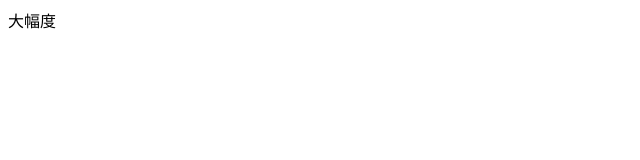
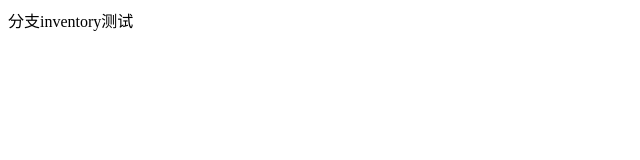
Before and after one commit to c5130u/supermall, a Vue app: page / in a window 1280 px wide. Shown: the top 160 px of the page, without its empty margins (0-640 px from the left). Built offline with nearby package versions, Linux system fonts and the light colour scheme.

Commit message:
测试分支

```diff
--- a/src/App.vue
+++ b/src/App.vue
@@ -1,6 +1,6 @@
 <template>
   <div id="app">
-    <div id="navdfdf">大幅度
+    <div id="navdfdf">分支inventory测试
     </div>
     <router-view/>
   </div>
```
